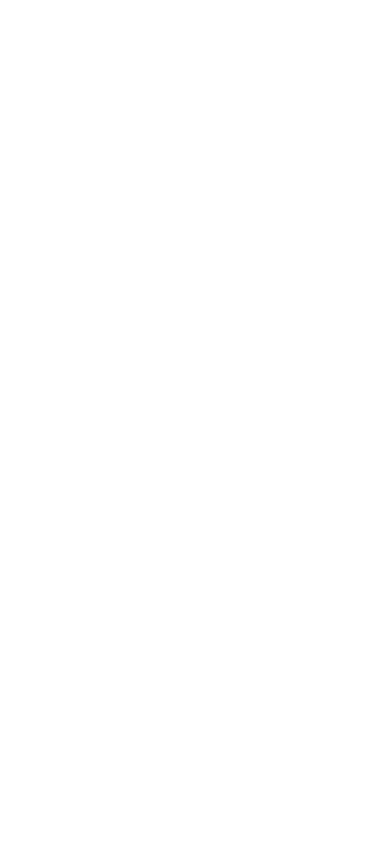
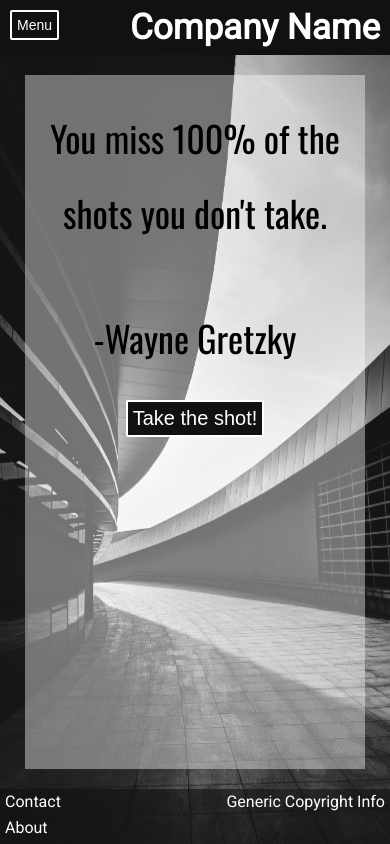
Before and after one commit to KevinTou/HTML-practice, a plain HTML site: page src/index.html in a window 390 px wide. Drawn offline with nearby package versions, Linux system fonts and the light colour scheme; files that its build step writes are made by us from their sources.

Commit message:
Created mobile landing page

```diff
--- a/css/style.css
+++ b/css/style.css
@@ -102,3 +102,110 @@ input, select {
 }
 
 /* MY CODE */
+
+/* font-family: 'Roboto', sans-serif;
+font-family: 'Oswald', sans-serif; */
+
+.main-wrapper {
+    width: 100%;
+    height: 100vh;
+    background: url('/img/kenneth-lee-1196904-unsplash.jpg');
+    background-repeat: no-repeat;
+    background-size: 100% 100%;
+}
+
+/* HEADER */
+
+.site-header {
+    height: 55px;
+    background-color: #111111;
+
+}
+
+.menu-toggle-area {
+    display: inline-block;
+    margin: 10px 0 0 10px;
+}
+
+#mobile-menu-toggle {
+    border: 2px solid white;
+    background-color: #111111;
+    color: white;
+    border-radius: 2px;
+    padding: 5px;
+    font-size: 14px;
+}
+
+.header-middle-area {
+    display: block;
+    float: right;
+}
+
+.header-middle-area a {
+    font-family: 'Roboto', sans-serif;
+    text-decoration: none;
+    font-size: 35px;
+    font-weight: 800;
+    line-height: 55px;
+    margin-right: 10px;
+    color: rgb(255, 255, 255);
+}
+
+/* MAIN */
+
+.banner-container {
+    width: calc(100% - 50px);
+    height: calc(100vh - 150px);
+    background-color: rgb(255, 255, 255, 0.4);
+    margin: 20px auto;
+}
+
+.banner-main p {
+    font-family: 'Oswald', sans-serif;
+    text-align: center;
+    font-size: 36px;
+    line-height: 75px;
+    padding: 25px;
+}
+
+.call-to-action {
+    display: block;
+    border: 2px solid rgb(255, 255, 255);
+    background-color: #111111;
+    color: rgb(255, 255, 255);
+    border-radius: 2px;
+    padding: 5px;
+    font-size: 20px;
+    margin: 0 auto;
+}
+
+/* FOOTER */
+footer {
+    position: fixed;
+    bottom: 0;
+    left: 0;
+    height: 55px;
+    width: 100%;
+    background: rgb(17, 17, 17, 0.6);
+    display: inline-block;
+}
+
+.footer-links ul {
+    display: inline-block;
+}
+
+.footer-links a {
+    display: block;
+    font-family: 'Roboto', sans-serif;
+    text-decoration: none;
+    color: rgb(255, 255, 255);
+    padding: 5px;
+}
+
+.copyright {
+    display: block;
+    float: right;
+    font-family: 'Roboto', sans-serif;
+    padding: 5px;
+    color: rgb(255, 255, 255);
+}
--- a/src/index.html
+++ b/src/index.html
@@ -5,13 +5,46 @@
   <meta charset="UTF-8">
   <meta name="viewport" content="width=device-width, initial-scale=1.0">
   <meta http-equiv="X-UA-Compatible" content="ie=edge">
-  <link rel="stylesheet" type="text/css" href="style.css">
+  <link rel="stylesheet" type="text/css" href="/css/style.css">
+  <link href="https://fonts.googleapis.com/css?family=Oswald|Roboto" rel="stylesheet">
   <title>Company Name</title>
 </head>
 
 <body>
+  <div class="main-wrapper">
+    <header class="site-header">
+      <div class="menu-toggle-area">
+        <button id="mobile-menu-toggle">Menu</button>
+      </div>
+      <div class="header-middle-area">
+        <a href="#">Company Name</a>
+      </div>
+    </header>
+
+    <main>
+      <div class="banner-container">
+        <div class="banner-main">
+          <p>You miss 100% of the shots you don't take.</p>
+          <p>-Wayne Gretzky</p>
+        </div>
+        <button class="call-to-action">Take the shot!</button>
+      </div>
+    </main>
+
+    <footer>
+      <div class="footer-links">
+        <ul>
+          <li><a href="#">Contact</a></li>
+          <li><a href="#">About</a></li>
+        </ul>
+        <div class="copyright">
+          <p class="copyright-info">Generic Copyright Info</span>
+        </div>
+      </div>
 
 
+    </footer>
+  </div>
 </body>
 
 </html>
```
